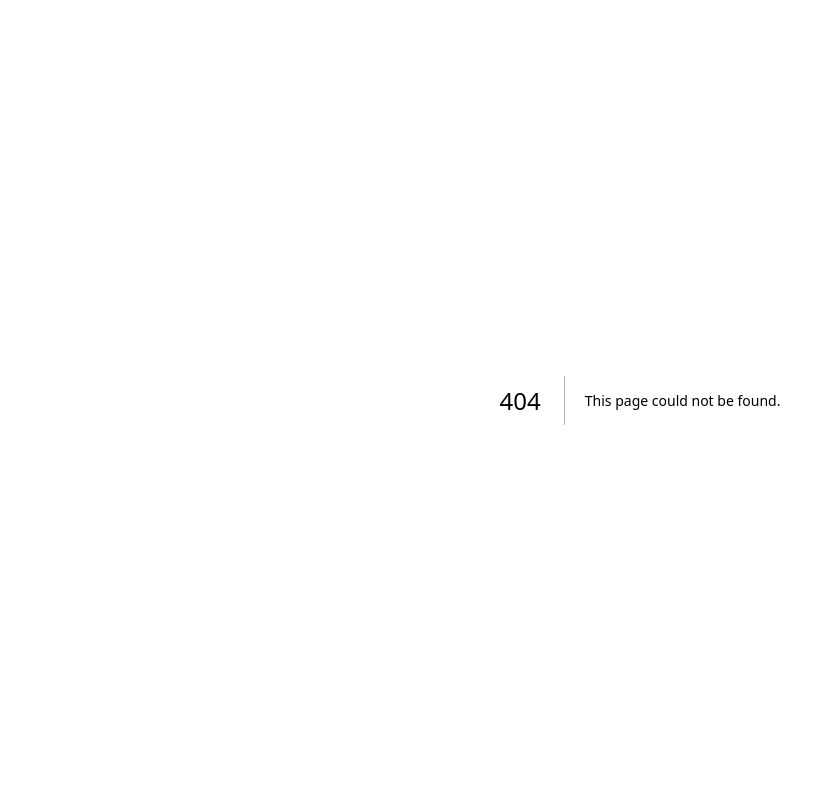
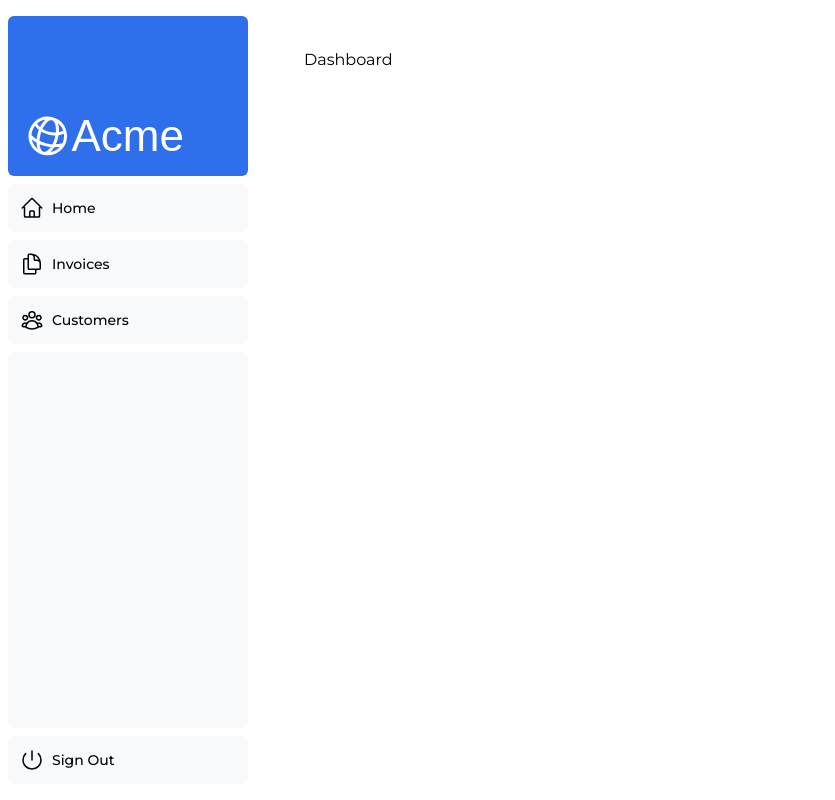
Before and after one commit to thotluna/nextjs-dashboard, a Next.js app: page /dashboard in a window 1280 px wide. Before the commit this address had no page. Shown: the whole page, without its empty margins (0-835 px from the left). Built offline with nearby package versions, Linux system fonts and the light colour scheme; a web font is replaced by a local one.

Commit message:
add dashboard page

```diff
--- /dev/null
+++ b/app/dashboard/layout.tsx
@@ -0,0 +1,16 @@
+import SideNav from '@/app/ui/dashboard/sidenav';
+
+export default function DashboardLayout({
+  children,
+}: {
+  children: React.ReactNode;
+}) {
+  return (
+    <div className="flex h-screen flex-col md:flex-row md:overflow-hidden">
+      <div className="w-full flex-none md:w-64">
+        <SideNav />
+      </div>
+      <div className="flex-grow p-6 md:overflow-y-auto md:p-12">{children}</div>
+    </div>
+  );
+}
--- /dev/null
+++ b/app/dashboard/page.tsx
@@ -0,0 +1,6 @@
+export default function DashboardPage() {
+
+  return (
+    <h1>Dashboard</h1>
+  )
+}
```
